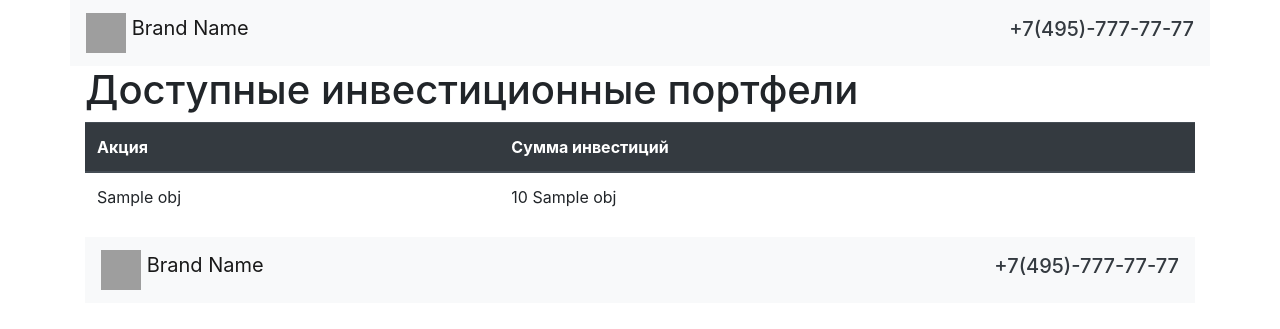
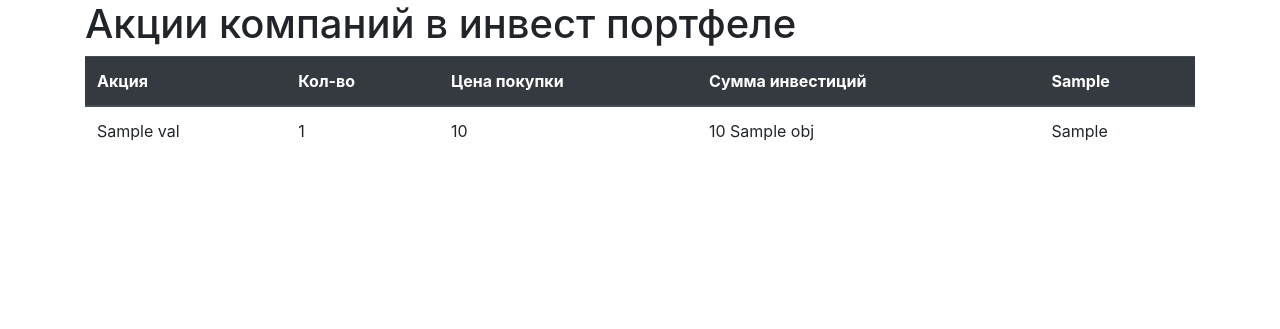
Before and after one commit to zhivokost/stocks_portfolio, a Django app: template stocks_portfolio_root/templates/stocks_info.html in a window 1280 px wide. Shown: the top 329 px of the page. Run offline with Django 4.2, Linux system fonts and the light colour scheme; the template is opened without the code that fills it: most values are stand-ins (such as "Sample title", 1, 10 or a date in 2020); grey boxes are pictures that could not be loaded.

Commit message:
[upd] learn to work with json data in templates, add search companies template

```diff
--- a/stocks_portfolio_root/stocks_portfolio/urls.py
+++ b/stocks_portfolio_root/stocks_portfolio/urls.py
@@ -22,4 +22,5 @@ urlpatterns = [
     path('__debug__/', include('debug_toolbar.urls')),
     path('', views.portfolio_list),
     path('stocks_list', views.stocks_list_in_portfolio),
+    path('search_companies', views.search_companies),
 ]
--- a/stocks_portfolio_root/templates/base.html
+++ b/stocks_portfolio_root/templates/base.html
@@ -13,42 +13,9 @@
     <title>Простой сайт</title>
   </head>
   <body>
-	<nav class="navbar navbar-light bg-light container">
-	  <a class="navbar-brand logo-top" href="#">
-	    <img src="{% static 'Logo.png' %}" width="40" height="40" class="d-inline-block align-top" alt="" loading="lazy">
-	    Brand Name
-	  </a>
-	  <div class="contact-top">
-                <a class="whatsapp-number" href="https://web.whatsapp.com/"></a>
-                <a class="telegram-number" href="https://t.me/"></a>
-              <a class="phone-number text-dark" href="tel:+74957777777">
-              	<h5>+7(495)-777-77-77</h5></a>
-      </div>
-	</nav>
 
-{% block portfolio_info %}
-
+{% block content %}
 {% endblock %}
-
-<footer>
-  		<div class="container">
-  			<nav class="navbar navbar-light bg-light container">
-			    <a class="navbar-brand logo-top" href="#">
-			    	<img src="{% static 'Logo.png' %}" width="40" height="40" class="d-inline-block align-top" alt="" loading="lazy">
-			    	Brand Name
-			    </a>
-	  			<div class="contact-top">
-	                <a class="whatsapp-number" href="https://web.whatsapp.com/"></a>
-	                <a class="telegram-number" href="https://t.me/"></a>
-	              	<a class="phone-number text-dark" href="tel:+74957777777">
-	              	<h5>+7(495)-777-77-77</h5></a>
-      			</div>
-			</nav>
-  		</div>
-  	    </footer>
-
-
-
 
     <script src="https://code.jquery.com/jquery-3.5.1.slim.min.js" integrity="sha384-DfXdz2htPH0lsSSs5nCTpuj/zy4C+OGpamoFVy38MVBnE+IbbVYUew+OrCXaRkfj" crossorigin="anonymous"></script>
     <script src="https://cdn.jsdelivr.net/npm/bootstrap@4.5.3/dist/js/bootstrap.bundle.min.js" integrity="sha384-ho+j7jyWK8fNQe+A12Hb8AhRq26LrZ/JpcUGGOn+Y7RsweNrtN/tE3MoK7ZeZDyx" crossorigin="anonymous"></script>
--- a/stocks_portfolio_root/templates/portfolio_info.html
+++ b/stocks_portfolio_root/templates/portfolio_info.html
@@ -2,7 +2,7 @@
 
 {% load static %}
 
-{% block portfolio_info %}
+{% block content %}
 <!-- Таблица -->
   	<section>
   		<div class="container">
--- a/stocks_portfolio_root/templates/stocks_info.html
+++ b/stocks_portfolio_root/templates/stocks_info.html
@@ -2,24 +2,37 @@
 
 {% load static %}
 
-{% block portfolio_info %}
+{% block content %}
 <!-- Таблица -->
+
   	<section>
   		<div class="container">
-  			<h1 class="text-3">Доступные инвестиционные портфели</h1>
+  			<h1 class="text-3">Акции компаний в инвест портфеле</h1>
   			<table class="table table_one">
 			  <thead class="thead-dark">
 			    <tr>
 			      <th scope="col">Акция</th>
+				  <th scope="col">Кол-во</th>
+				  <th scope="col">Цена покупки</th>
 			      <th scope="col">Сумма инвестиций</th>
+
+				  {% for json_col in stocks_list.0.company__fundamentals__financial_indicators.keys %}
+				    <th scope="col">{{ json_col }} </th>
+				  {% endfor %}
 
 			    </tr>
 			  </thead>
 			  <tbody>
-			  {% for obj in stocks_list %}
+			  {% for val in stocks_list %}
 			    <tr>
-			      <td>{{ obj.company__short_name }}</td>
-			      <td>{{ obj.invested_amount }} {{ obj.currency__short_name }}</td>
+			      <td>{{ val.company__short_name }}</td>
+				  <td>{{ val.stocks_count }}</td>
+				  <td>{{ val.buy_price }}</td>
+			      <td>{{ val.invested_amount }} {{ obj.currency__short_name }}</td>
+
+				  {% for json_val in val.company__fundamentals__financial_indicators.values %}
+				    <td>{{ json_val }}</td>
+				  {% endfor %}
 
 			    </tr>
 			  {% endfor %}
```
Also changed, not shown: stocks_portfolio_root/stocks_app/models.py (+29 -26 lines), stocks_portfolio_root/stocks_app/services.py (+15 -4 lines), stocks_portfolio_root/stocks_app/views.py (+10 -2 lines), stocks_portfolio_root/templates/search_companies.html (added, +48 -0 lines).
